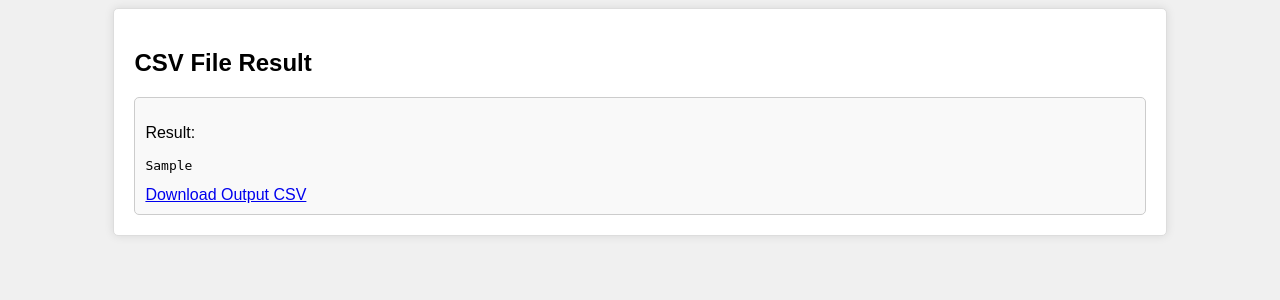
After one commit to DorHarizi/ManyToMany_Flask, a Flask app: template templates/result_csv.html in a window 1280 px wide. The commit adds this page. Shown: the top 300 px of the page. Run offline with Flask 3, Linux system fonts and the light colour scheme; the template is opened without the code that fills it: most values are stand-ins (such as "Sample title", 1, 10 or a date in 2020).

Commit message:
Added the csv upload + download functionality.

```diff
--- a/app.py
+++ b/app.py
@@ -1,22 +1,21 @@
-from flask import Flask, render_template, request
+from flask import Flask, render_template, request, send_file, session, redirect, url_for
 import numpy as np
+import csv
+from ast import literal_eval
+from io import StringIO, BytesIO
+import secrets
+import os
+from tempfile import NamedTemporaryFile
 from many_to_many_assignment import kuhn_munkers_backtracking
 
 app = Flask(__name__)
+app.secret_key = secrets.token_hex(16)
 
 def process_data(matrix_str, agent_vector_str, task_vector_str):
-    # Parse matrix string into a NumPy array
-    matrix = np.array(eval(matrix_str))
-
-    # Parse agent vector string into a NumPy array
-    agent_vector = np.array(eval(agent_vector_str))
-
-    # Parse task vector string into a NumPy array
-    task_vector = np.array(eval(task_vector_str))
-
-    # Call the algorithm function with parsed data
+    matrix = np.array(literal_eval(matrix_str))
+    agent_vector = np.array(literal_eval(agent_vector_str))
+    task_vector = np.array(literal_eval(task_vector_str))
     result = kuhn_munkers_backtracking(matrix, agent_vector, task_vector)
-
     return result
 
 @app.route('/')
@@ -29,10 +28,91 @@ def submit():
         matrix_str = request.form.get('matrix')
         agent_vector_str = request.form.get('agent_vector')
         task_vector_str = request.form.get('task_vector')
+        if matrix_str and agent_vector_str and task_vector_str:
+            output = process_data(matrix_str, agent_vector_str, task_vector_str)
+            return render_template('result.html', result=output)
+        else:
+            return render_template('index.html', error_message='Please provide all required fields')
 
-        output = process_data(matrix_str, agent_vector_str, task_vector_str)
+@app.route('/upload', methods=['POST'])
+def upload():
+    if request.method == 'POST':
+        try:
+            file = request.files['csv_file']
+            if file:
+                # Read CSV file
+                stream = StringIO(file.stream.read().decode("UTF-8"))
+                csv_input = csv.DictReader(stream)
 
-        return render_template('result.html', result=output)
+                results = []
+                for row in csv_input:
+                    matrix_str = row.get('Matrix', '')
+                    agent_vector_str = row.get('Agent Vector', '')
+                    task_vector_str = row.get('Task Vector', '')
+
+                    if matrix_str and agent_vector_str and task_vector_str:
+                        # Process data
+                        output = process_data(matrix_str, agent_vector_str, task_vector_str)
+                        results.append(output)
+                    else:
+                        break  # Exit the loop if any of the required fields is missing
+
+                if results:
+                    # Prepare output CSV file
+                    output_csv = StringIO()
+                    writer = csv.writer(output_csv)
+                    writer.writerow(['Result'])
+
+                    for result in results:
+                        writer.writerow([result])
+
+                    output_csv.seek(0)
+
+                    # Store output CSV in a temporary file
+                    temp_file = NamedTemporaryFile(delete=False, mode='w+', newline='')
+                    temp_file.write(output_csv.getvalue())
+                    temp_file.close()
+
+                    # Store the temporary file path in session
+                    session['output_csv_path'] = temp_file.name
+
+                    # Redirect to a new page where user can download the output CSV file
+                    return redirect(url_for('result_csv'))
+
+                else:
+                    return render_template('index.html', error_message='No valid data found in CSV file.')
+
+        except Exception as e:
+            error_message = f"Error processing CSV file: {str(e)}"
+            return render_template('index.html', error_message=error_message)
+
+    return render_template('index.html')
+
+@app.route('/result_csv')
+def result_csv():
+    # Retrieve the output CSV path from session
+    output_csv_path = session.get('output_csv_path', None)
+    if output_csv_path:
+        with open(output_csv_path, 'r', newline='') as file:
+            output_csv = file.read()
+        return render_template('result_csv.html', output_csv=output_csv)
+    else:
+        return render_template('index.html', error_message='No output CSV file found')
+
+@app.route('/download')
+def download():
+    # Retrieve the output CSV path from session
+    output_csv_path = session.get('output_csv_path', None)
+    if output_csv_path:
+        # Prepare response for download
+        return send_file(
+            output_csv_path,
+            mimetype='text/csv',
+            as_attachment=True,
+            download_name='output.csv'  # Provide a download name for the file
+        )
+    else:
+        return render_template('index.html', error_message='No output CSV file found')
 
 if __name__ == '__main__':
     app.run(debug=True)
--- a/templates/index.html
+++ b/templates/index.html
@@ -7,8 +7,9 @@
 </head>
 <body>
     <div class="container">
-        <h1>Many To Many Assignment problem, by improving the Khun-Munkers algorithm with Backtracking.</h1>
-    <!-- Regular user input -->
+        <h1>Solving the Many To Many Assignment problem, by improving the Khun-Munkers algorithm with Backtracking.</h1>
+
+        <!-- Regular user input -->
         <form method="post" action="/submit">
             <div class="form-group">
                 <label for="matrix">Matrix (Python list format):</label><br>
--- /dev/null
+++ b/templates/result_csv.html
@@ -0,0 +1,18 @@
+<!DOCTYPE html>
+<html lang="en">
+<head>
+    <meta charset="UTF-8">
+    <title>CSV File Result</title>
+    <link rel="stylesheet" href="{{ url_for('static', filename='style.css') }}">
+</head>
+<body>
+    <div class="container">
+        <h2>CSV File Result</h2>
+        <div class="result">
+            <p>Result:</p>
+            <pre>{{ output_csv }}</pre>
+            <a href="{{ url_for('download') }}" class="btn btn-primary">Download Output CSV</a>
+        </div>
+    </div>
+</body>
+</html>
```
